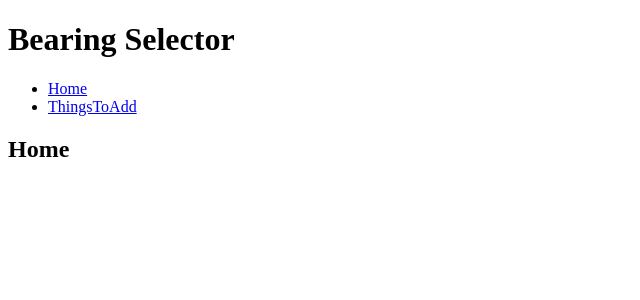
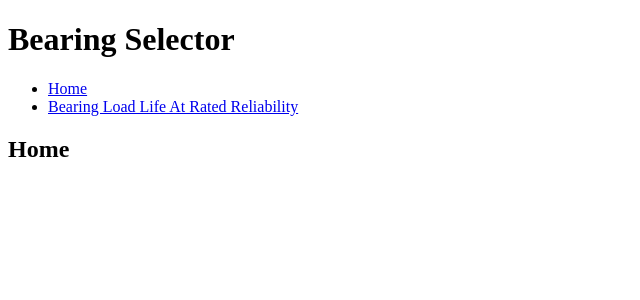
Before and after one commit to 4C-75-63-6B-79/bearing_c10_rating, a React (Vite) app: page / in a window 1280 px wide. Shown: the top 300 px of the page, without its empty margins (0-640 px from the left). Built offline with nearby package versions, Linux system fonts and the light colour scheme.

Commit message:
replaced things to add to bearing load life at rated reliability

```diff
--- a/src/App/BearingSelector.jsx
+++ b/src/App/BearingSelector.jsx
@@ -8,14 +8,17 @@ import {
 import RootLayout from "../Components/RootLayout/RootLayout";
 
 import Home from "../Routes/Home/Home";
-import ThingsToAdd from "../Routes/ThingsToAdd/ThingsToAdd";
+import BearingLoadLifeAtRatedReliability from "../Routes/BearingLoadLifeAtRatedReliability/BearingLoadLifeAtRatedReliability";
 
 function BearingSelector() {
   const router = createBrowserRouter(
     createRoutesFromElements(
       <Route path="/" element={<RootLayout />}>
         <Route index element={<Home />} />
-        <Route path="ThingsToAdd" element={<ThingsToAdd />} />
+        <Route
+          path="BearingLoadLifeAtRatedReliability"
+          element={<BearingLoadLifeAtRatedReliability />}
+        />
       </Route>,
     ),
   );
--- a/src/Components/RootLayout/RootLayout.jsx
+++ b/src/Components/RootLayout/RootLayout.jsx
@@ -1,7 +1,7 @@
 import { NavLink, Outlet } from "react-router-dom";
 
 import Home from "../../Routes/Home/Home";
-import ThingsToAdd from "../../Routes/ThingsToAdd/ThingsToAdd";
+import BearingLoadLifeAtRatedReliability from "../../Routes/BearingLoadLifeAtRatedReliability/BearingLoadLifeAtRatedReliability";
 
 function RootLayout() {
   return (
@@ -16,8 +16,11 @@ function RootLayout() {
               </NavLink>
             </li>
             <li>
-              <NavLink to="ThingsToAdd" element={<ThingsToAdd />}>
-                ThingsToAdd
+              <NavLink
+                to="BearingLoadLifeAtRatedReliability"
+                element={<BearingLoadLifeAtRatedReliability />}
+              >
+                Bearing Load Life At Rated Reliability
               </NavLink>
             </li>
           </ul>
--- a/src/Routes/BearingLoadLifeAtRatedReliability/BearingLoadLifeAtRatedReliability.jsx
+++ b/src/Routes/BearingLoadLifeAtRatedReliability/BearingLoadLifeAtRatedReliability.jsx
@@ -1,5 +1,5 @@
-function BearingLoadLifeATRatedReliability() {
+function BearingLoadLifeAtRatedReliability() {
   return <h2>Bearing Load Life At Rated Reliability</h2>;
 }
 
-export default BearingLoadLifeATRatedReliability;
+export default BearingLoadLifeAtRatedReliability;
```
